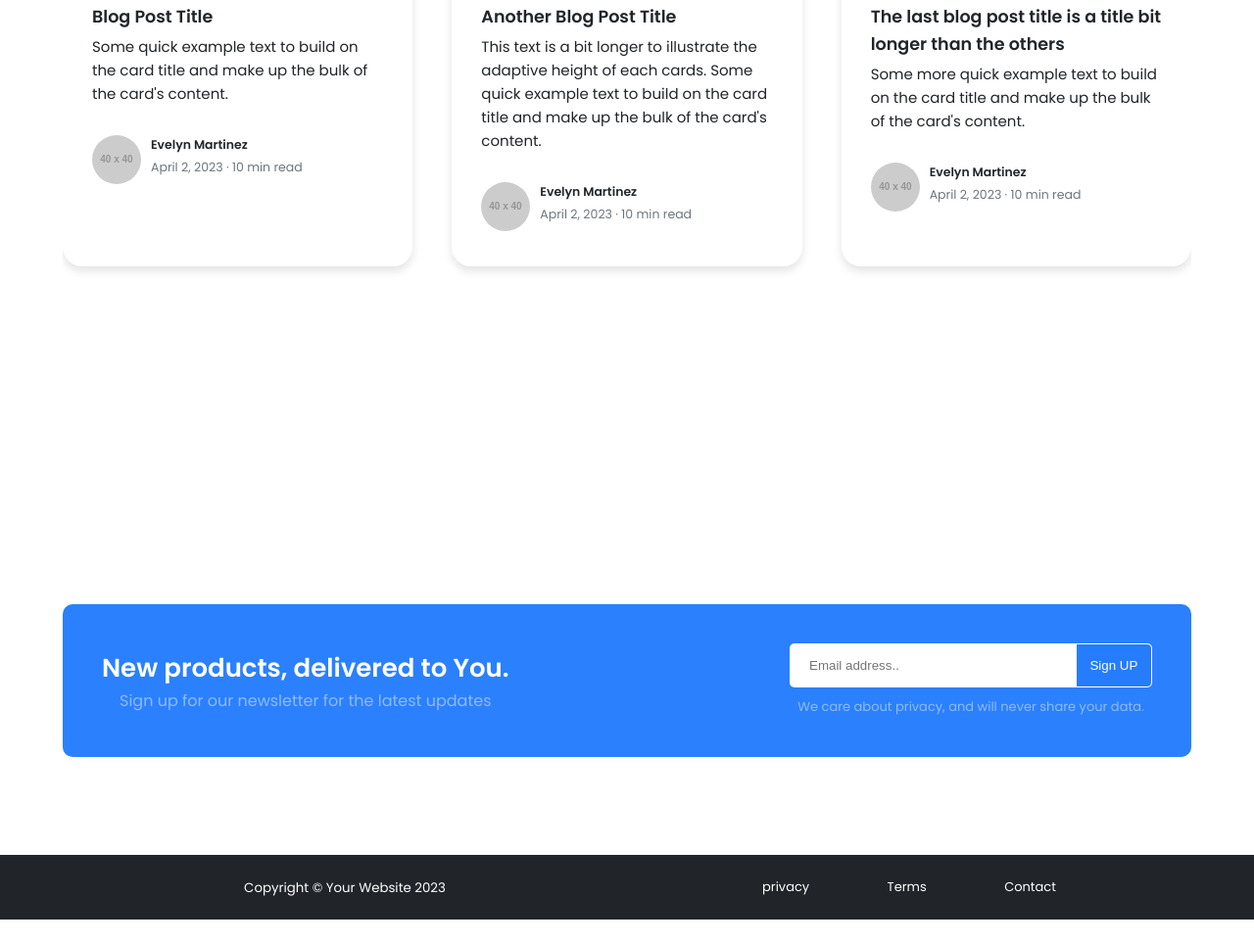
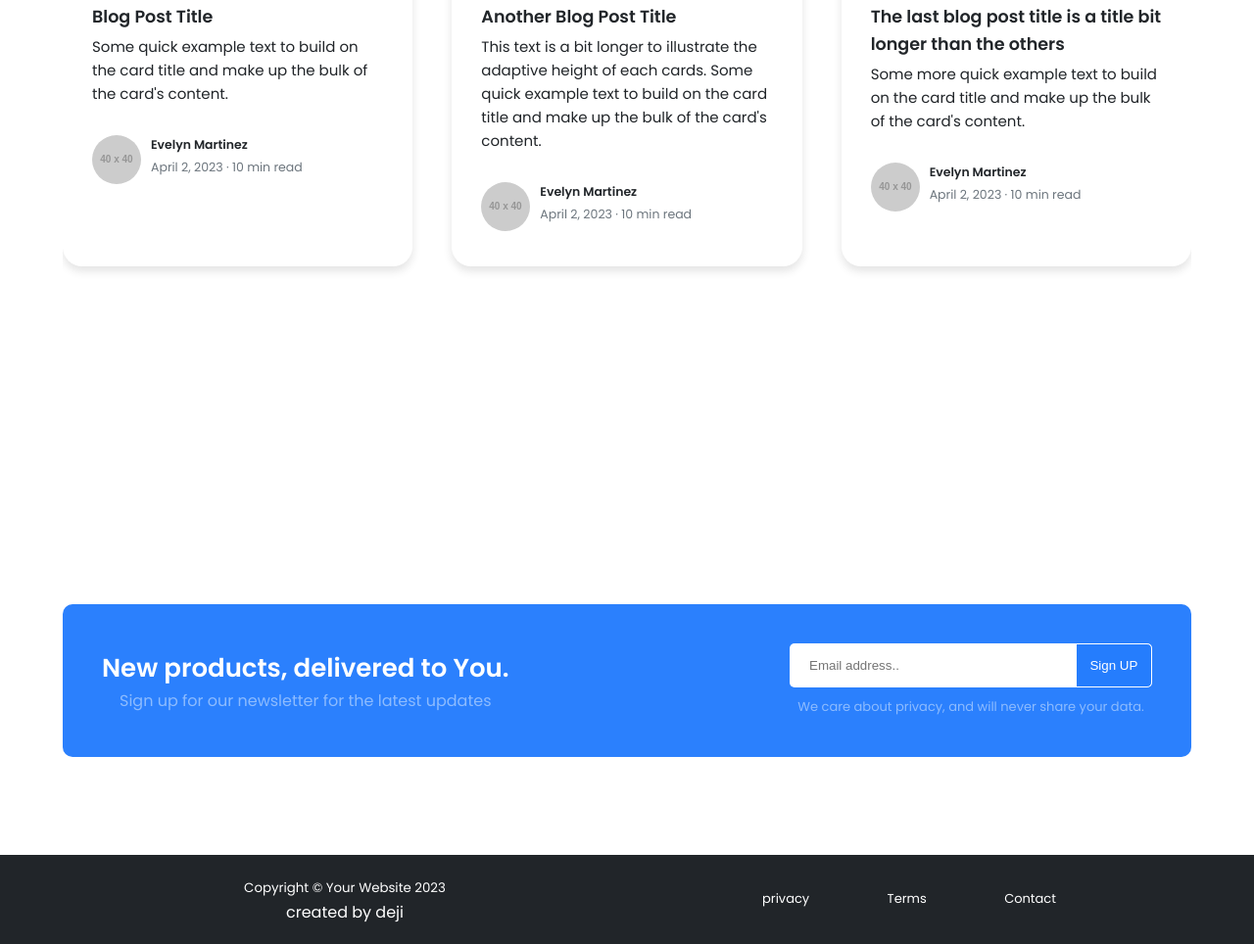
Before and after one commit to Herdeydeji/mybootstrap, a plain HTML site: page index.html in a window 1280 px wide. Shown: the part 2032-2996 px from the top of the page at 98% size. Before the commit the page ends 2971 px from the top, so only its background shows below. Drawn offline with Linux system fonts and the light colour scheme; placeholder pictures from the web are drawn by us.

Commit message:
add a created by footer message

```diff
--- a/index.html
+++ b/index.html
@@ -201,6 +201,7 @@
         <div class="footer-bar">
             <div class="Copyright">
                 <small>Copyright © Your Website 2023</small>
+                <p>created by deji</p>
             </div>
             <div class="links">
             <ul class="link">
```
